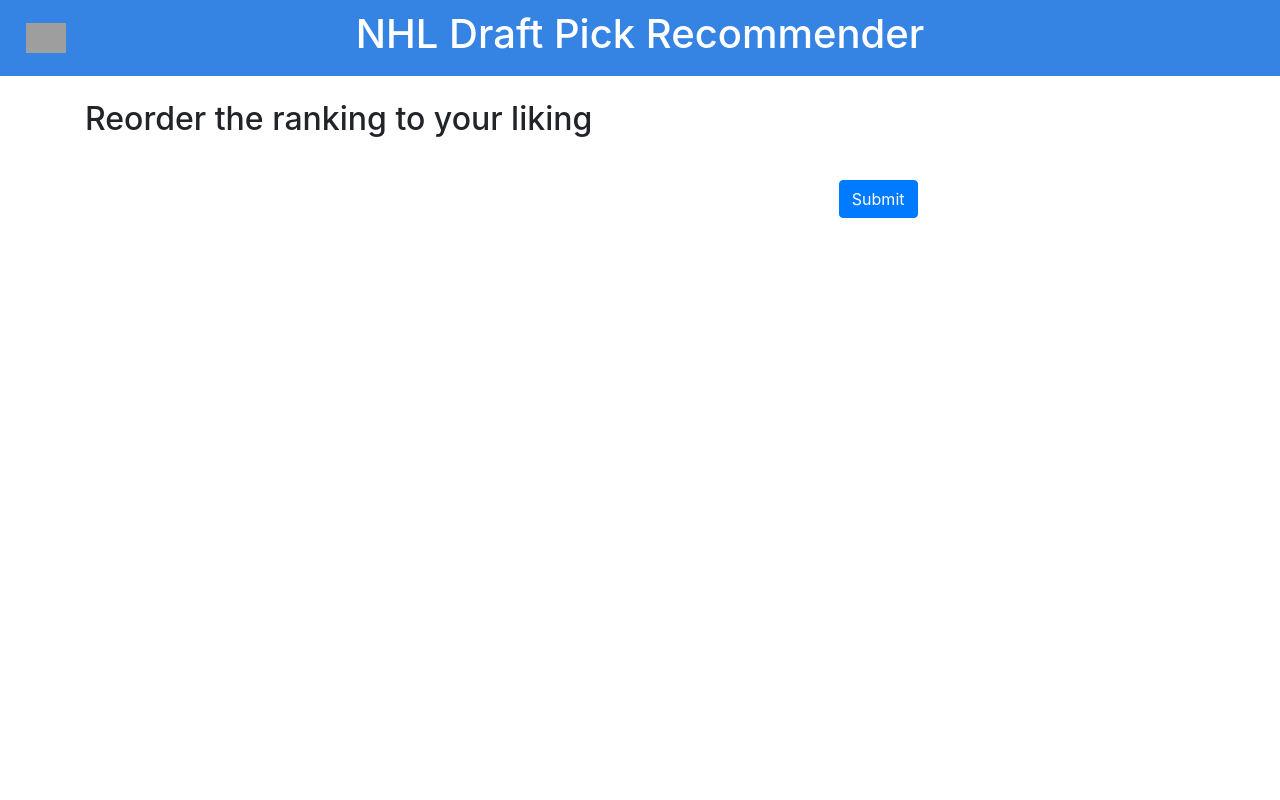
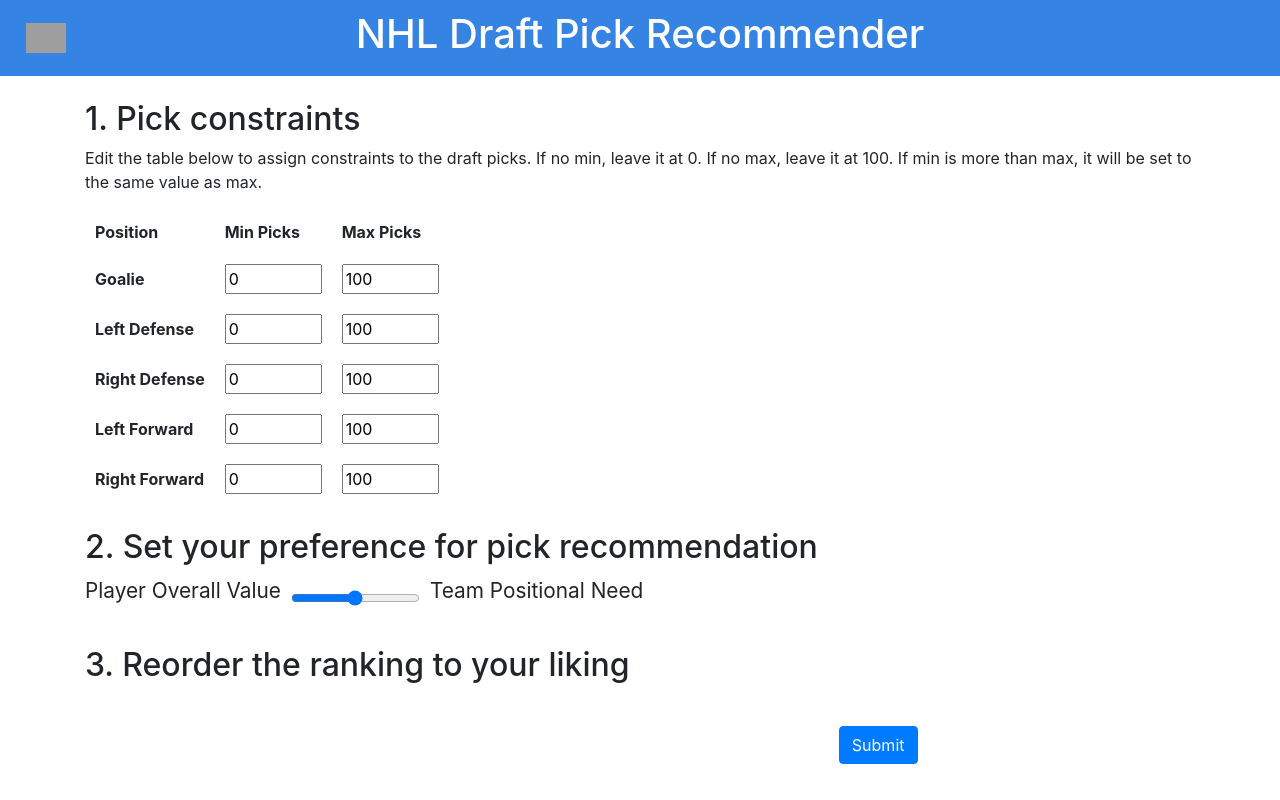
Before and after one commit to hinayatali9/EMSF_CAPSTONE, a Flask app: template website/templates/home.html in a window 1280 px wide. Run offline with Flask 3, Linux system fonts and the light colour scheme; the template is opened without the code that fills it, so the values that code supplies are empty; some libraries are stand-ins or nearby versions; grey boxes are pictures that could not be loaded.

Commit message:
Add new inputs

```diff
--- a/website/app.py
+++ b/website/app.py
@@ -8,10 +8,13 @@
     df_players = pd.read_csv("PLAYER_IDS.csv")
     return render_template('home.html', players=df_players["PLAYER_NAME"])
 
-@app.route('/reorder', methods=['POST'])
-def reorder():
-    new_order = request.get_json()
-    print(new_order)  # Do something with the new order
+@app.route('/submit_inputs', methods=['POST'])
+def submit_inputs():
+    input_info = request.get_json()
+    df_min_max_constraints = pd.DataFrame(input_info["min_max_constraints"])
+    new_order = input_info["new_order"]
+    positional_weight = input_info["positional_weight"]
+    print(df_min_max_constraints, new_order, positional_weight)  # Do something with the new order
     return '', 204
 
 if __name__ == '__main__':
--- a/website/static/css/styles.css
+++ b/website/static/css/styles.css
@@ -39,3 +39,17 @@
     font-weight: bold;
     float: left;
 }
+
+table {
+    border-collapse: separate;
+    border-spacing: 10px;
+}
+
+th {
+    text-align: center;
+    padding: 10px;
+}
+
+td {
+    padding: 10px;
+}
--- a/website/static/js/scripts.js
+++ b/website/static/js/scripts.js
@@ -1,16 +1,54 @@
-$(function() {
+$(function () {
     $("#player-list").sortable();
 
-    $("#submit").click(function() {
-        var new_order = $("#player-list").sortable("toArray", { attribute: "textContent" });
-        $.ajax({
-            url: '/reorder',
-            type: 'post',
-            contentType: 'application/json',
-            data: JSON.stringify(new_order),
-            success: function() {
-                alert("New order submitted!");
+    $("#submit").click(function () {
+        var new_order = $("#player-list")[0].innerText.split('\n')
+        var positional_weight = $("#positional-weight")[0].value
+        var min_max_constraints = {
+            "min_picks": {
+                "goalie": $(goalie_min)[0].value,
+                "ld": $(ld_min)[0].value,
+                "rd": $(rd_min)[0].value,
+                "lf": $(lf_min)[0].value,
+                "rf": $(rf_min)[0].value,
+            },
+            "max_picks": {
+                "goalie": $(goalie_max)[0].value,
+                "ld": $(ld_max)[0].value,
+                "rd": $(rd_max)[0].value,
+                "lf": $(lf_max)[0].value,
+                "rf": $(rf_max)[0].value,
             }
-        });
+        }
+        min_number_of_picks = $(goalie_min)[0].value + $(ld_min)[0].value + $(rd_min)[0].value + $(lf_min)[0].value + $(rf_min)[0].value
+        if(min_number_of_picks > 10){ // CHANGE GIVEN TEAM
+            alert("Not enough draft picks available for min number of picks selected")
+        }
+        else{
+            $.ajax({
+                url: '/submit_inputs',
+                type: 'post',
+                contentType: 'application/json',
+                data: JSON.stringify(
+                    {
+                        "new_order": new_order,
+                        "positional_weight": positional_weight,
+                        "min_max_constraints": min_max_constraints
+                    }
+                ),
+                success: function () {
+                    alert("Inputs taken successfully!");
+                }
+            });
+        }
     });
 });
+
+function validateValues(id1, id2) {
+    var input1 = document.getElementById(id1);
+    var input2 = document.getElementById(id2);
+
+    if (parseInt(input1.value) > parseInt(input2.value)) {
+        input1.value = input2.value;
+    }
+}
--- a/website/templates/home.html
+++ b/website/templates/home.html
@@ -1,9 +1,11 @@
 <!DOCTYPE html>
 <html lang="en">
+
 <head>
     <link rel="stylesheet" href="{{ url_for('static', filename='css/styles.css') }}">
     <link rel="stylesheet" href="https://stackpath.bootstrapcdn.com/bootstrap/4.3.1/css/bootstrap.min.css">
 </head>
+
 <body>
     <div class="ribbon d-flex justify-content-center align-items-center">
         <img src="{{ url_for('static', filename='img/nhl_logo.png') }}" alt="NHL Logo" width="40">
@@ -11,12 +13,60 @@
     </div>
     <br>
     <div class="container">
-        <h2>Reorder the ranking to your liking</h2>
+        <h2>1. Pick constraints</h2>
+        <p>Edit the table below to assign constraints to the draft picks. If no min, leave it at 0. If no max, leave it
+            at 100. If min is more than max, it will be set to the same value as max.</p>
+        <table id="min-max-table">
+            <tr>
+                <th>Position</th>
+                <th>Min Picks</th>
+                <th>Max Picks</th>
+            </tr>
+            <tr>
+                <td><b>Goalie</b></td>
+                <td><input type="number" min="0" step="1" max="100" value="0" id="goalie_min"
+                        oninput="validateValues('goalie_min', 'goalie_max')"></td>
+                <td><input type="number" min="0" step="1" max="100" value="100" id="goalie_max"></td>
+            </tr>
+            <tr>
+                <td><b>Left Defense</b></td>
+                <td><input type="number" min="0" step="1" max="100" value="0" id="ld_min"
+                        oninput="validateValues('ld_min', 'ld_max')"></td>
+                <td><input type="number" min="0" step="1" max="100" value="100" id="ld_max"></td>
+            </tr>
+            <tr>
+                <td><b>Right Defense</b></td>
+                <td><input type="number" min="0" step="1" max="100" value="0" id="rd_min"
+                        oninput="validateValues('rd_min', 'rd_max')"></td>
+                <td><input type="number" min="0" step="1" max="100" value="100" id="rd_max"></td>
+            </tr>
+            <tr>
+                <td><b>Left Forward</b></td>
+                <td><input type="number" min="0" step="1" max="100" value="0" id="lf_min"
+                        oninput="validateValues('lf_min', 'lf_max')"></td>
+                <td><input type="number" min="0" step="1" max="100" value="100" id="lf_max"></td>
+            </tr>
+            <tr>
+                <td><b>Right Forward</b></td>
+                <td><input type="number" min="0" step="1" max="100" value="0" id="rf_min"
+                        oninput="validateValues('rf_min', 'rf_max')"></td>
+                <td><input type="number" min="0" step="1" max="100" value="100" id="rf_max"></td>
+            </tr>
+        </table>
+        <br>
+        <h2>2. Set your preference for pick recommendation</h2>
+        <div class="slidecontainer" style="display: flex; align-items: center;">
+            <p style="margin-right: 10px; font-size: 1.3em">Player Overall Value</p>
+            <input type="range" min="1" max="5" value="3" class="slider" id="positional-weight">
+            <p style="margin-left: 10px; font-size: 1.3em">Team Positional Need</p>
+        </div>
+        <br>
+        <h2>3. Reorder the ranking to your liking</h2>
         <br>
         <div class="list-container mx-auto">
             <ol id="player-list" class="list-group">
                 {% for player in players %}
-                    <li class="list-group-item">{{ player }}</li>
+                <li class="list-group-item">{{ player }}</li>
                 {% endfor %}
             </ol>
             <button id="submit" class="btn btn-primary float-right">Submit</button>
@@ -26,4 +76,5 @@
     <script src="https://cdnjs.cloudflare.com/ajax/libs/jqueryui/1.12.1/jquery-ui.min.js"></script>
     <script src="{{ url_for('static', filename='js/scripts.js') }}"></script>
 </body>
+
 </html>
```
Also changed, not shown: 3 other files.
